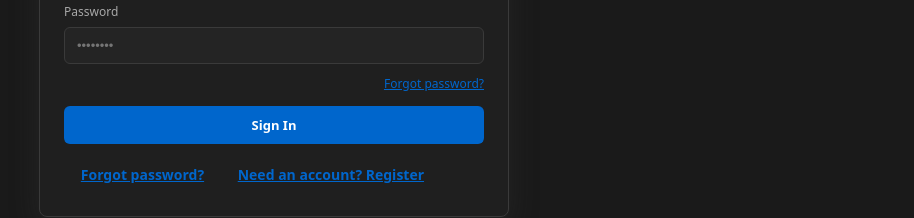
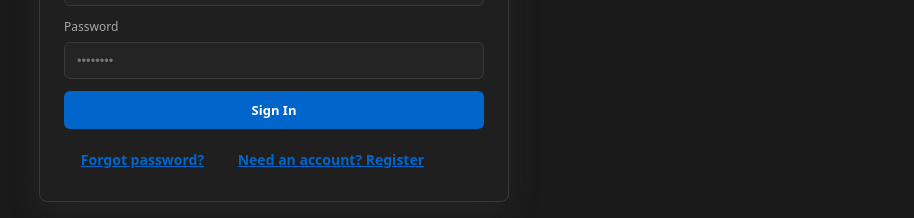
Before and after one commit to josephmabbinante-a11y/fbpa-ui, a React (Vite) app: page /login in a window 1280 px wide. Shown: the part 368-586 px from the top of the page, without its empty margins (366-1280 px from the left). Built offline with nearby package versions, Linux system fonts and the light colour scheme; no server answers.

Commit message:
On branch copilot/repair-issues-in-gitignore  Your branch is up to date with 'origin/copilot/repair-issues-in-gitignore'. 	modified:   src/pages/Login.jsx

```diff
--- a/src/pages/Login.jsx
+++ b/src/pages/Login.jsx
@@ -34,7 +34,6 @@ function ForgotPasswordModal({ onClose }) {
   return (
     <div style={{ position: 'fixed', top: 0, left: 0, width: '100vw', height: '100vh', background: 'rgba(0,0,0,0.5)', zIndex: 1000, display: 'flex', alignItems: 'center', justifyContent: 'center' }}>
       <div style={{ maxWidth: 400, width: '100%', background: '#23272F', borderRadius: 16, color: '#fff', padding: '2em', position: 'relative' }}>
-        <button onClick={onClose} style={{ position: 'absolute', top: 12, right: 12, background: 'none', border: 'none', color: '#fff', fontSize: 20, cursor: 'pointer' }}>&times;</button>
         <h2>Forgot Password</h2>
         <form onSubmit={handleSubmit}>
           <label>Email
@@ -154,15 +153,6 @@ export default function Login() {
               placeholder="••••••••"
               style={inputStyle}
             />
-            <div style={{ marginTop: 6, textAlign: 'right' }}>
-              <button
-                type="button"
-                style={{ background: 'none', border: 'none', color: t.accent, textDecoration: 'underline', fontSize: 12, cursor: 'pointer', padding: 0 }}
-                onClick={() => alert('Forgot password functionality coming soon!')}
-              >
-                Forgot password?
-              </button>
-            </div>
           </div>
           <button type="submit" style={buttonStyle} disabled={loading}>
             {loading ? 'Signing in...' : 'Sign In'}
```
